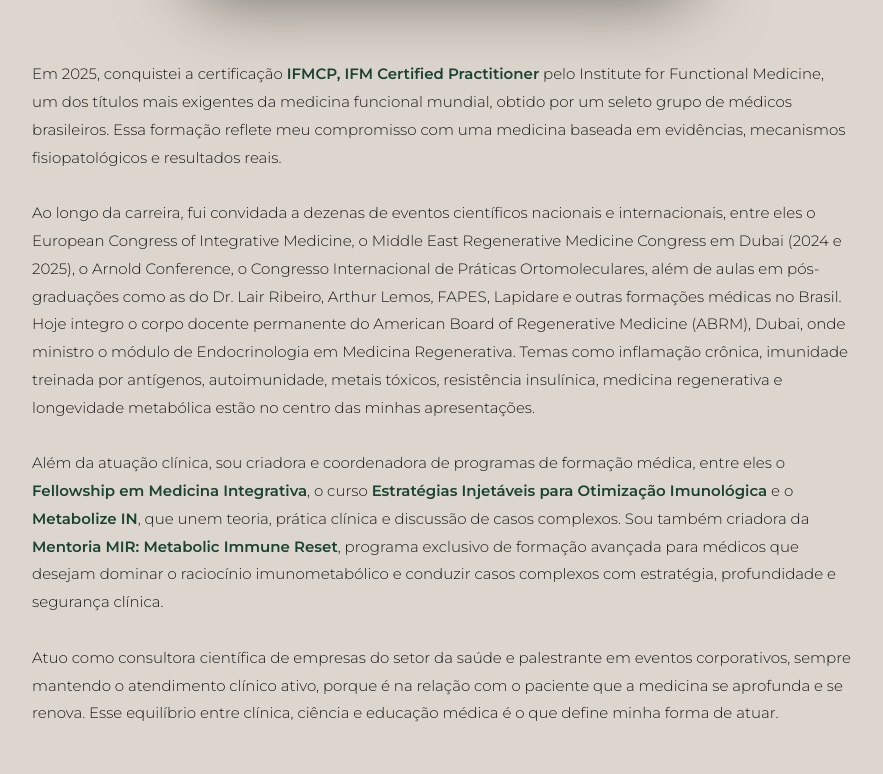
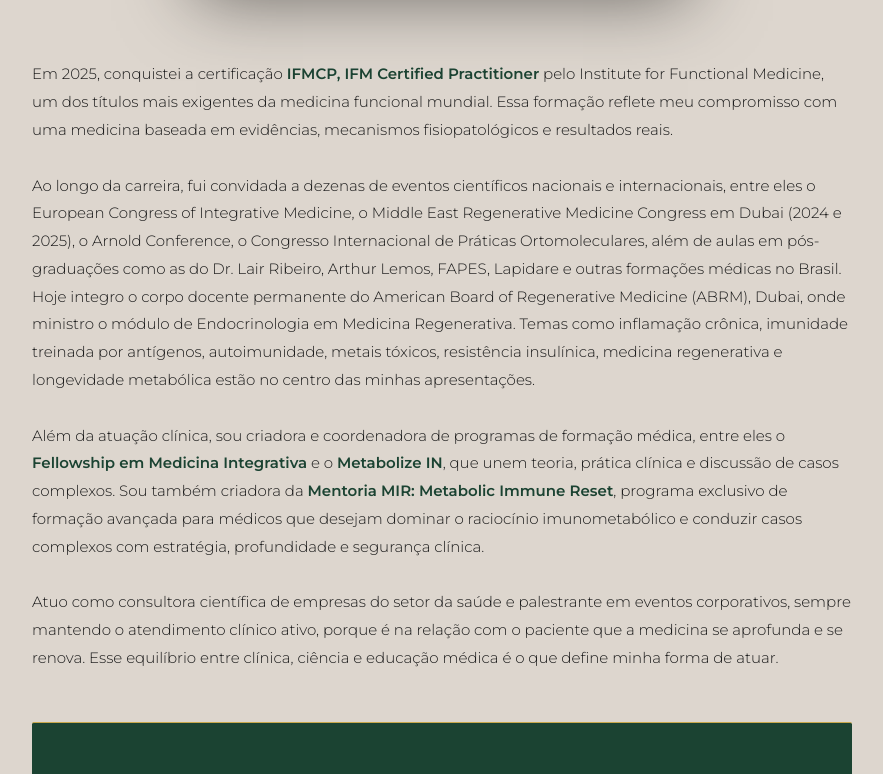
Before and after one commit to pedrodaguer/ProjetoVivian, a website built with webpack: page carreira.html in a window 1280 px wide. Shown: the part 1451-2225 px from the top of the page, without its empty margins (198-1081 px from the left). Built offline with nearby package versions, Linux system fonts and the light colour scheme; a web font is replaced by a local one.

Commit message:
Remover frases sobre seleto grupo de médicos e curso Estratégias Injetáveis na página Carreira
Co-Authored-By: Claude Sonnet 5.5 <noreply@anthropic.com>

```diff
--- a/carreira.html
+++ b/carreira.html
@@ -79,11 +79,11 @@
         <img src="img/carreira.jpg" alt="Dra. Vivian Campos: trajetória e formação" loading="lazy" decoding="async">
       </figure>
 
-      <p>Em 2025, conquistei a certificação <strong>IFMCP, IFM Certified Practitioner</strong> pelo Institute for Functional Medicine, um dos títulos mais exigentes da medicina funcional mundial, obtido por um seleto grupo de médicos brasileiros. Essa formação reflete meu compromisso com uma medicina baseada em evidências, mecanismos fisiopatológicos e resultados reais.</p>
+      <p>Em 2025, conquistei a certificação <strong>IFMCP, IFM Certified Practitioner</strong> pelo Institute for Functional Medicine, um dos títulos mais exigentes da medicina funcional mundial. Essa formação reflete meu compromisso com uma medicina baseada em evidências, mecanismos fisiopatológicos e resultados reais.</p>
 
       <p>Ao longo da carreira, fui convidada a dezenas de eventos científicos nacionais e internacionais, entre eles o European Congress of Integrative Medicine, o Middle East Regenerative Medicine Congress em Dubai (2024 e 2025), o Arnold Conference, o Congresso Internacional de Práticas Ortomoleculares, além de aulas em pós-graduações como as do Dr. Lair Ribeiro, Arthur Lemos, FAPES, Lapidare e outras formações médicas no Brasil. Hoje integro o corpo docente permanente do American Board of Regenerative Medicine (ABRM), Dubai, onde ministro o módulo de Endocrinologia em Medicina Regenerativa. Temas como inflamação crônica, imunidade treinada por antígenos, autoimunidade, metais tóxicos, resistência insulínica, medicina regenerativa e longevidade metabólica estão no centro das minhas apresentações.</p>
 
-      <p>Além da atuação clínica, sou criadora e coordenadora de programas de formação médica, entre eles o <strong>Fellowship em Medicina Integrativa</strong>, o curso <strong>Estratégias Injetáveis para Otimização Imunológica</strong> e o <strong>Metabolize IN</strong>, que unem teoria, prática clínica e discussão de casos complexos. Sou também criadora da <strong>Mentoria MIR: Metabolic Immune Reset</strong>, programa exclusivo de formação avançada para médicos que desejam dominar o raciocínio imunometabólico e conduzir casos complexos com estratégia, profundidade e segurança clínica.</p>
+      <p>Além da atuação clínica, sou criadora e coordenadora de programas de formação médica, entre eles o <strong>Fellowship em Medicina Integrativa</strong> e o <strong>Metabolize IN</strong>, que unem teoria, prática clínica e discussão de casos complexos. Sou também criadora da <strong>Mentoria MIR: Metabolic Immune Reset</strong>, programa exclusivo de formação avançada para médicos que desejam dominar o raciocínio imunometabólico e conduzir casos complexos com estratégia, profundidade e segurança clínica.</p>
 
       <p>Atuo como consultora científica de empresas do setor da saúde e palestrante em eventos corporativos, sempre mantendo o atendimento clínico ativo, porque é na relação com o paciente que a medicina se aprofunda e se renova. Esse equilíbrio entre clínica, ciência e educação médica é o que define minha forma de atuar.</p>
 
```
